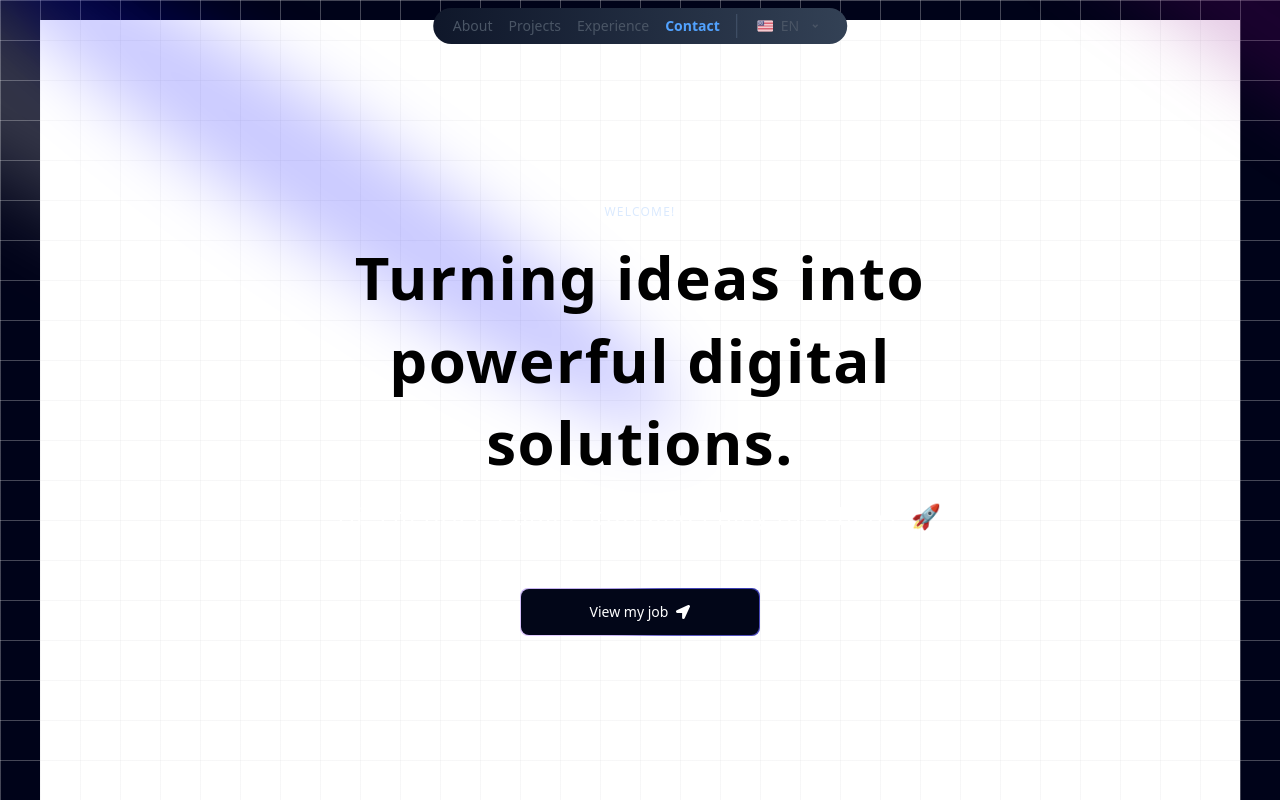
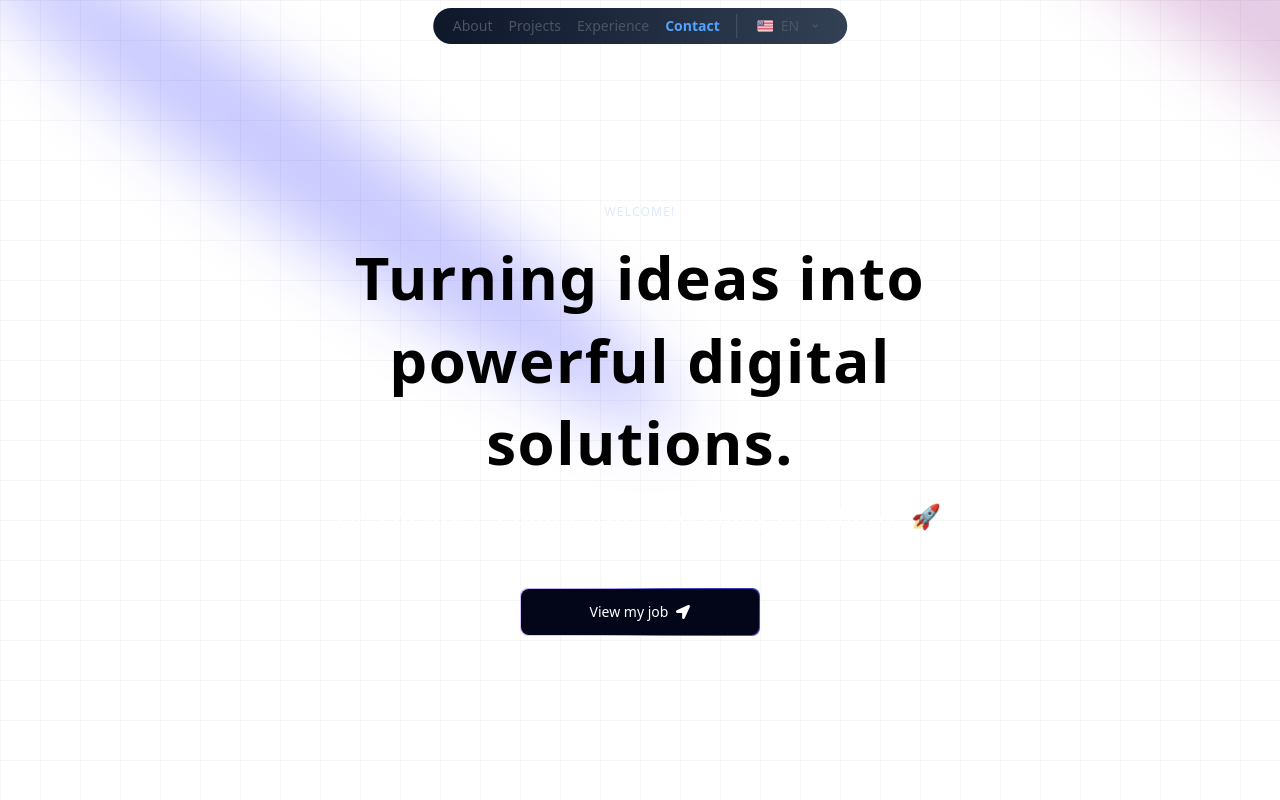
Before and after one commit to ANavas07/dev-portfolio, a Next.js app: page / in a window 1280 px wide. Shown: the top 800 px of the page. Built offline with nearby package versions, Linux system fonts and the light colour scheme.

Commit message:
Grid index fixed

```diff
--- a/package.json
+++ b/package.json
@@ -15,7 +15,7 @@
     "hamburger-react": "^2.5.2",
     "lottie-react": "^2.4.1",
     "motion": "^12.16.0",
-    "next": "15.3.2",
+    "next": "^15.5.9",
     "next-themes": "^0.4.6",
     "react": "^19.0.0",
     "react-dom": "^19.0.0",
--- a/src/app/layout.tsx
+++ b/src/app/layout.tsx
@@ -33,8 +33,13 @@ export default function RootLayout({
   return (
     <html lang="en" suppressHydrationWarning>
       <body
-        className={`${geistSans.variable} ${geistMono.variable} antialiased`}
+        className={`${geistSans.variable} ${geistMono.variable} antialiased bg-white dark:bg-black-100`}
       >
+        {/* Grid de fondo global */}
+        <div
+          className="fixed inset-0 z-0 [background-size:40px_40px] [background-image:linear-gradient(to_right,rgba(228,228,231,0.3)_1px,transparent_1px),linear-gradient(to_bottom,rgba(228,228,231,0.3)_1px,transparent_1px)] dark:[background-image:linear-gradient(to_right,rgba(38,38,38,0.3)_1px,transparent_1px),linear-gradient(to_bottom,rgba(38,38,38,0.3)_1px,transparent_1px)]"
+        />
+
         <LanguageProvider>
           <ThemeProvider
             attribute="class"
--- a/src/app/page.tsx
+++ b/src/app/page.tsx
@@ -24,12 +24,9 @@ const Approach = dynamic(() => import('@/components/Approach'), {
   loading: () => <p>Loading ...</p>,
 });
 
-
-
-
 export default function Home() {
   return (
-    <main className="relative bg-black-100 flex justify-center items-center flex-col mx-auto sm:px-10 px-5 overflow-clip">
+    <main className="relative bg-transparent flex justify-center items-center flex-col mx-auto sm:px-10 px-5 overflow-clip">
       <div className="max-w-7xl w-full">
         {/* Cargado de forma perezosa */}
         <FloatingNav />
--- a/src/components/Experience.tsx
+++ b/src/components/Experience.tsx
@@ -3,7 +3,6 @@ import { companies, experienceText, workExperience } from '@/data'
 import React from 'react'
 import { Button } from './ui/MovingBorder'
 import { useLanguage } from '@/hooks/LanguageContext';
-import Image from 'next/image'
 
 function Experience() {
     const {language} = useLanguage();
@@ -14,7 +13,7 @@ function Experience() {
             <h1 className='flex flex-col items-center text-center text-4xl md:text-6xl font-bold bg-gradient-to-b from-gray-100 to-blue-400 bg-clip-text text-transparent'>
                 {language === 'EN' ? title : titleES}
             </h1>
-            <div className='w-full mt-12 grid lg:grid-cols-4 grid-cols-1 gap-10 '>
+            <div className='w-full mt-12 grid lg:grid-cols-4 grid-cols-1 gap-10 z-10'>
                 {workExperience.map(({ id, description, thumbnail, title, descriptionES, titleES }) => (
                     <Button
                         key={id}
--- a/src/components/Hero.tsx
+++ b/src/components/Hero.tsx
@@ -19,15 +19,7 @@ const Hero = () => {
                 <Spotlight className='top-28 left-80 h-[80vh] w-[50vw]' fill='blue' />
             </div>
 
-            <div className="flex h-screen w-full items-center justify-center bg-white dark:bg-black-100">
-                <div
-                    className={cn(
-                        "absolute inset-0",
-                        "[background-size:40px_40px]",
-                        "[background-image:linear-gradient(to_right,rgba(228,228,231,0.3)_1px,transparent_1px),linear-gradient(to_bottom,rgba(228,228,231,0.3)_1px,transparent_1px)]",
-                        "dark:[background-image:linear-gradient(to_right,rgba(38,38,38,0.3)_1px,transparent_1px),linear-gradient(to_bottom,rgba(38,38,38,0.3)_1px,transparent_1px)]",
-                    )}
-                />
+            <div className="flex h-screen w-full items-center justify-center bg-transparent">
                 <div className='flex justify-center relative my-20 z-10'>
                     <div className='max-w-[89vw] md:max-w-2xl lg:max-w-[60vw] flex flex-col items-center justify-center'>
                         <h2 className='uppercase tracking-widest text-xs text-center text-blue-100'>{language==='EN' ? shortTitle: shortTitleES}</h2>
--- a/src/components/ui/BentoGrid.tsx
+++ b/src/components/ui/BentoGrid.tsx
@@ -55,8 +55,8 @@ export const BentoGridItem = ({
 
     const handleCopy = () => {
         const cvURL = language === 'EN' ?
-        'https://utaedu-my.sharepoint.com/:b:/g/personal/anavas6516_uta_edu_ec/EaI1hBCSddZNpHUnVzUVicUBU9-2Rv_JzchN-QjdrtWoow?e=uZkhFF':
-        'https://utaedu-my.sharepoint.com/:b:/g/personal/anavas6516_uta_edu_ec/Ea3qTtrnZqhDrxvHcfQBpxMBLPtmnyrwWBcDV6y5obArIA?e=PMupiq'
+        'https://drive.google.com/file/d/12zd7infcPA3HLwose9FLN59TK2O-IutD/view?usp=drive_link':
+        'https://drive.google.com/file/d/18fhSPSRLZWbCK4VuDQJKRoP4Dyj1RdTI/view?usp=sharing'
         const link = document.createElement('a');
         link.href= cvURL;
         link.target = '_blank';
```
Also changed, not shown: public/screenshotGit.png, 1 other file (tests, documents, lock files or other folders).
